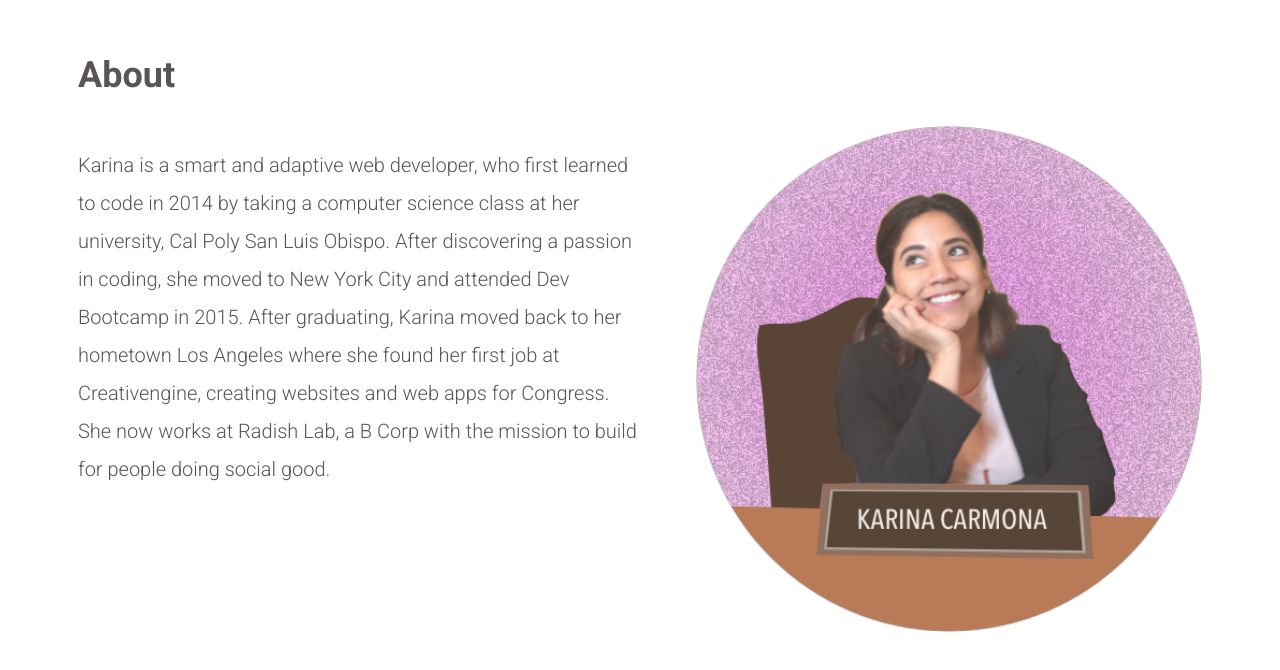
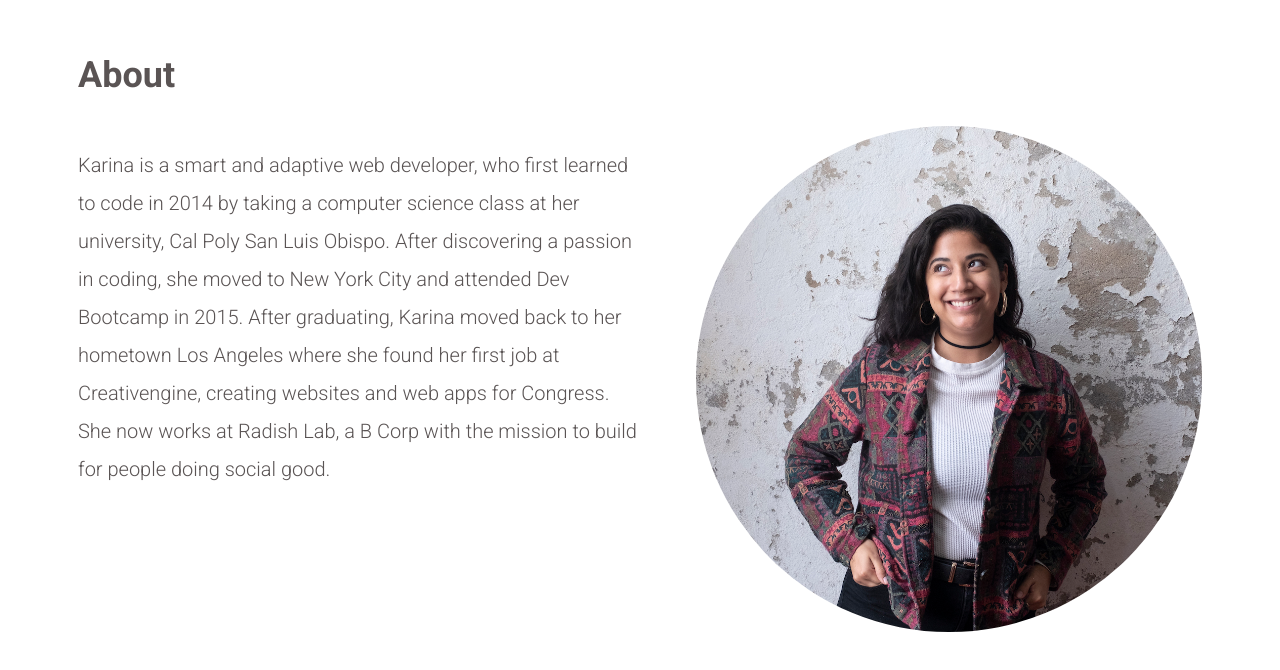
Before and after one commit to karjna/karjna.github.io, a plain HTML site: page index.html in a window 1280 px wide. Shown: the part 704-1374 px from the top of the page. Drawn offline with nearby package versions, Linux system fonts and the light colour scheme.

Commit message:
Change image for website

```diff
--- a/common.css
+++ b/common.css
@@ -177,6 +177,7 @@ h2 {
 }
 #about img {
   width: 45%;
+  border-radius: 50%;
 }
 @media (max-width: 820px) {
   #about img {
--- a/index.html
+++ b/index.html
@@ -26,7 +26,7 @@
 
       <div id = "about">
           <h2>About</h2>
-            <img src = "images/me2.png" class = "pull-right">
+            <img src = "images/radish-me.jpg" class = "pull-right">
         <div class = "pull-left bio">
 
           <p>
```
Also changed, not shown: images/radish-me.jpg (added).
